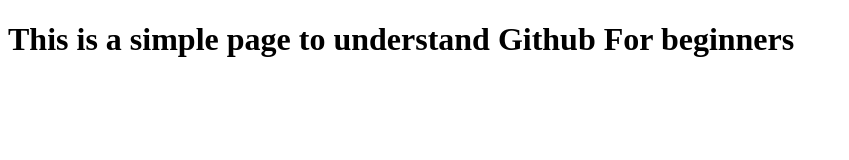
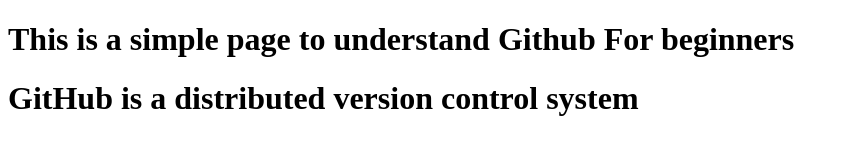
Before and after one commit to MukulDhiman03/githubRepo, a plain HTML site: page index.html in a window 1280 px wide. Shown: the whole page, without its empty margins (0-849 px from the left). Drawn offline with Linux system fonts and the light colour scheme.

Commit message:
added heading

```diff
--- a/index.html
+++ b/index.html
@@ -9,6 +9,7 @@
 
 <body>
     <h1>This is a simple page to understand Github For beginners</h1>
+    <h1>GitHub is a distributed version control system</h1>
     <script src="script.js"></script>
 </body>
 
```
